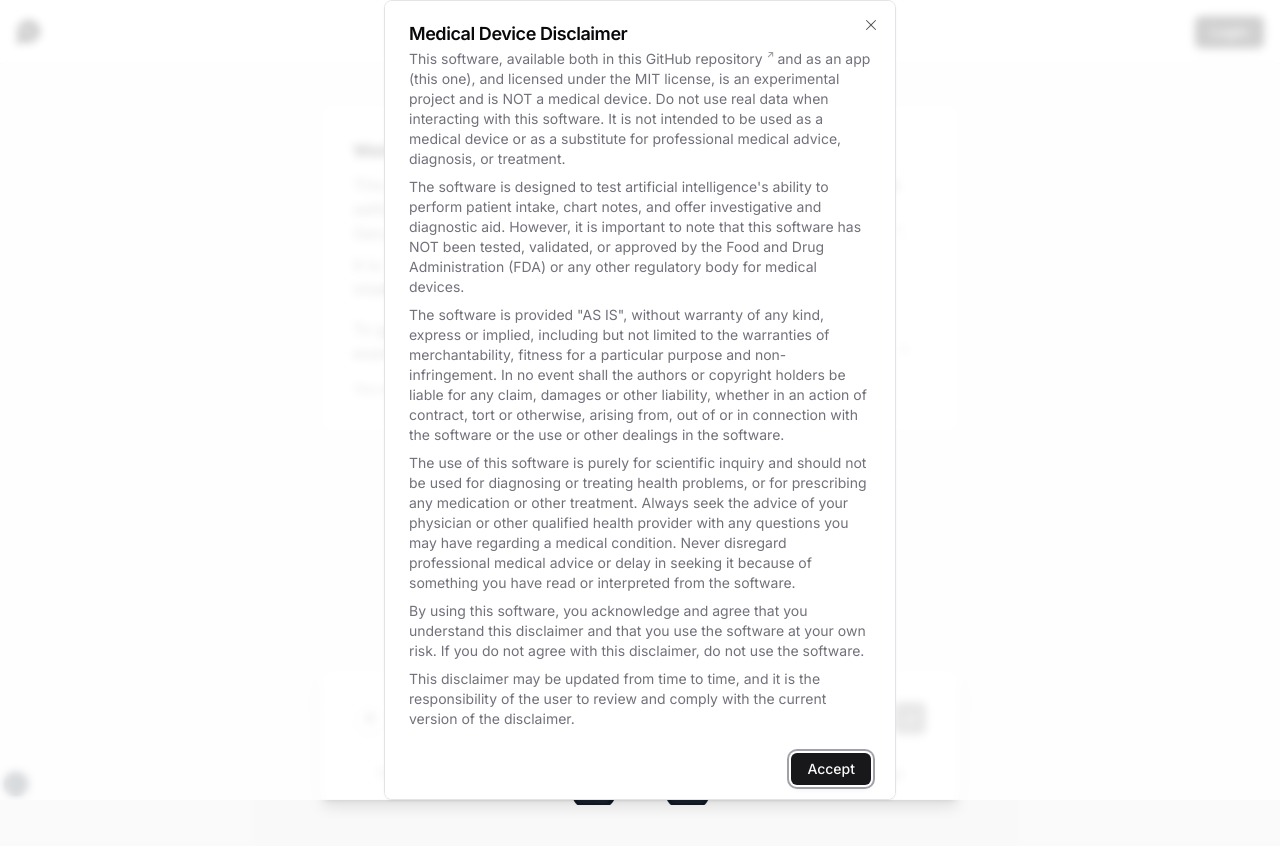
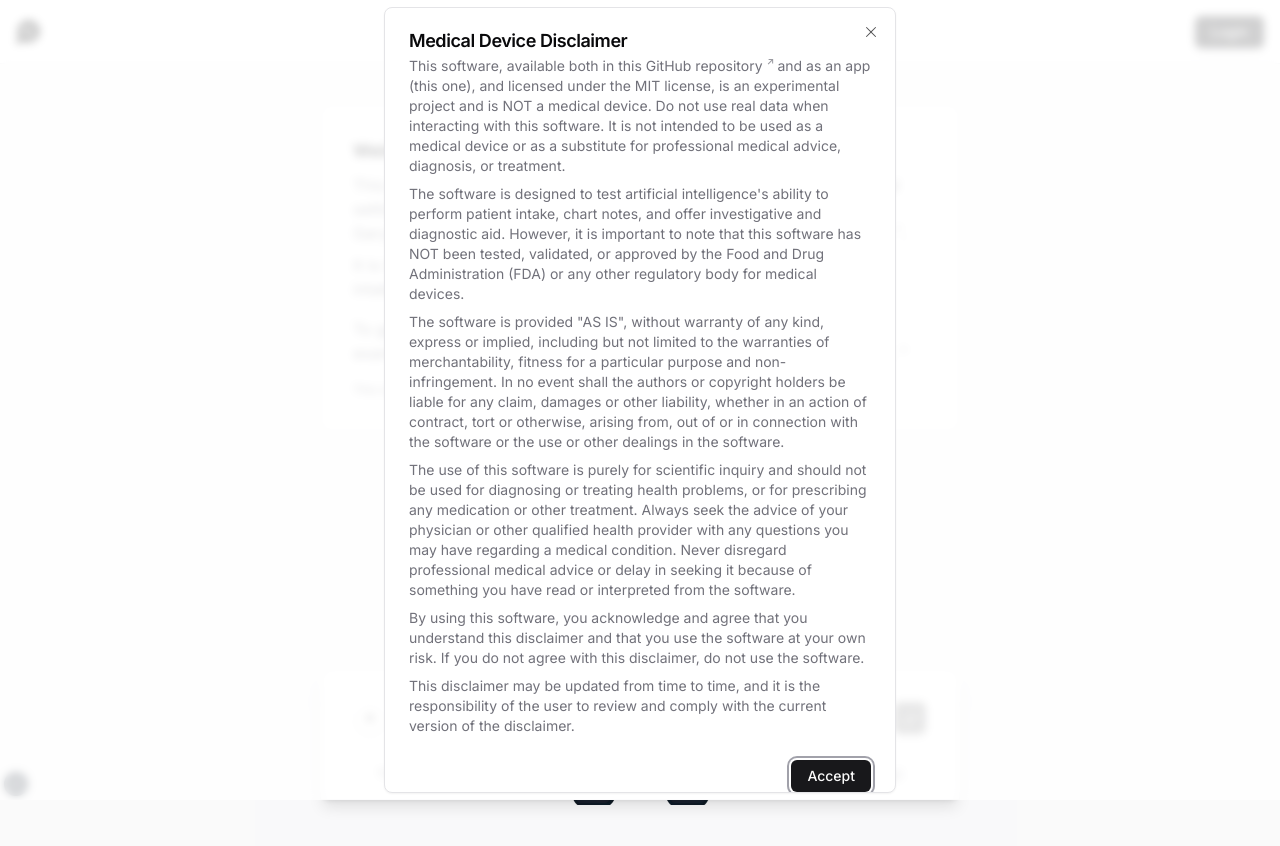
Before and after one commit to garmeeh/med-bot, a Next.js app: page / in a window 1280 px wide. Shown: the top 846 px of the page. Built offline with nearby package versions, Linux system fonts and the light colour scheme; no server answers.

Commit message:
fix mobile overflow issue

```diff
--- a/components/chat.tsx
+++ b/components/chat.tsx
@@ -198,7 +198,7 @@ export function Chat({
             setHasSeenDisclaimer(true)
           }}
         >
-          <DialogContent className="max-h-screen overflow-auto">
+          <DialogContent className="max-h-screen overflow-auto pb-32 md:pb-0">
             <DialogHeader>
               <DialogTitle>Medical Device Disclaimer</DialogTitle>
               <DialogDescription>
```
